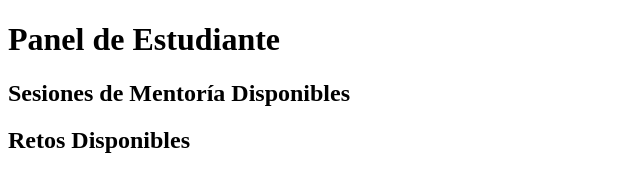
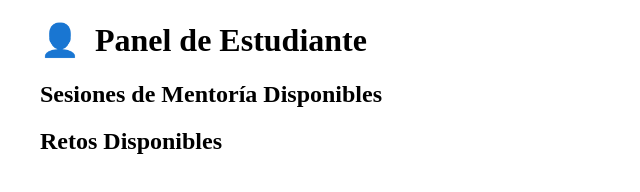
Before and after one commit to MarkTech32/ProyectoFinal_BD_NoSQL, a website: page simulacode/public/estudiantes.html in a window 1280 px wide. Shown: the whole page, without its empty margins (0-640 px from the left). Drawn offline with Linux system fonts and the light colour scheme; no server answers.

Commit message:
Patch de los Html
Añadicion de los links a los html

```diff
--- a/simulacode/public/estudiantes.html
+++ b/simulacode/public/estudiantes.html
@@ -4,6 +4,8 @@
   <meta charset="UTF-8">
   <meta name="viewport" content="width=device-width, initial-scale=1.0">
   <title>Panel de Estudiante</title>
+  <link rel="stylesheet" href="css/styles.css"> <link rel="stylesheet" href="css/mentor.css">
+  <link rel="stylesheet" href="css/miperfil.css">
 </head>
 <body>
   <h1>Panel de Estudiante</h1>
```
Also changed, not shown: simulacode/public/index.html (+2 -0 lines), simulacode/public/miperfil.html (+2 -0 lines).
